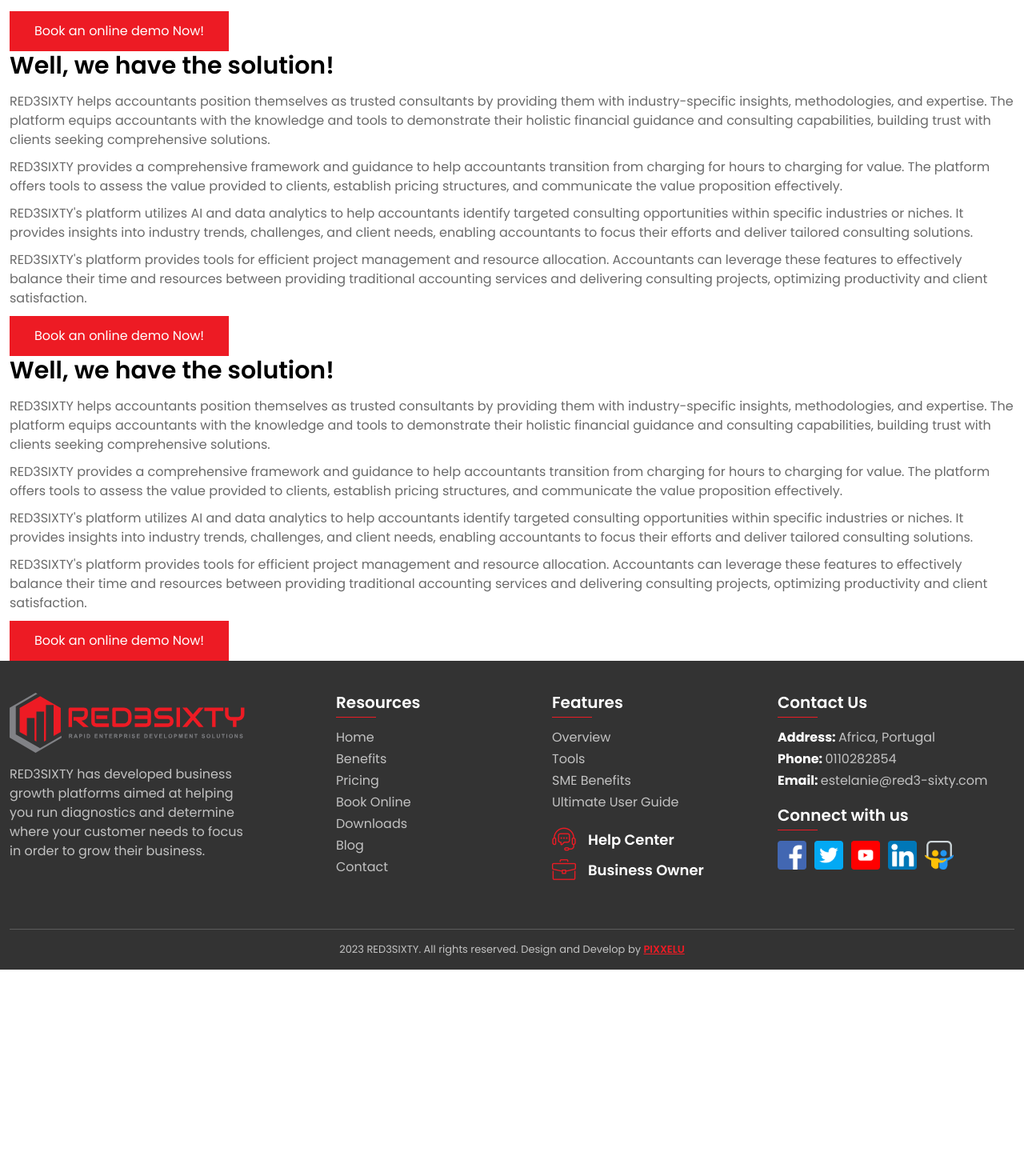
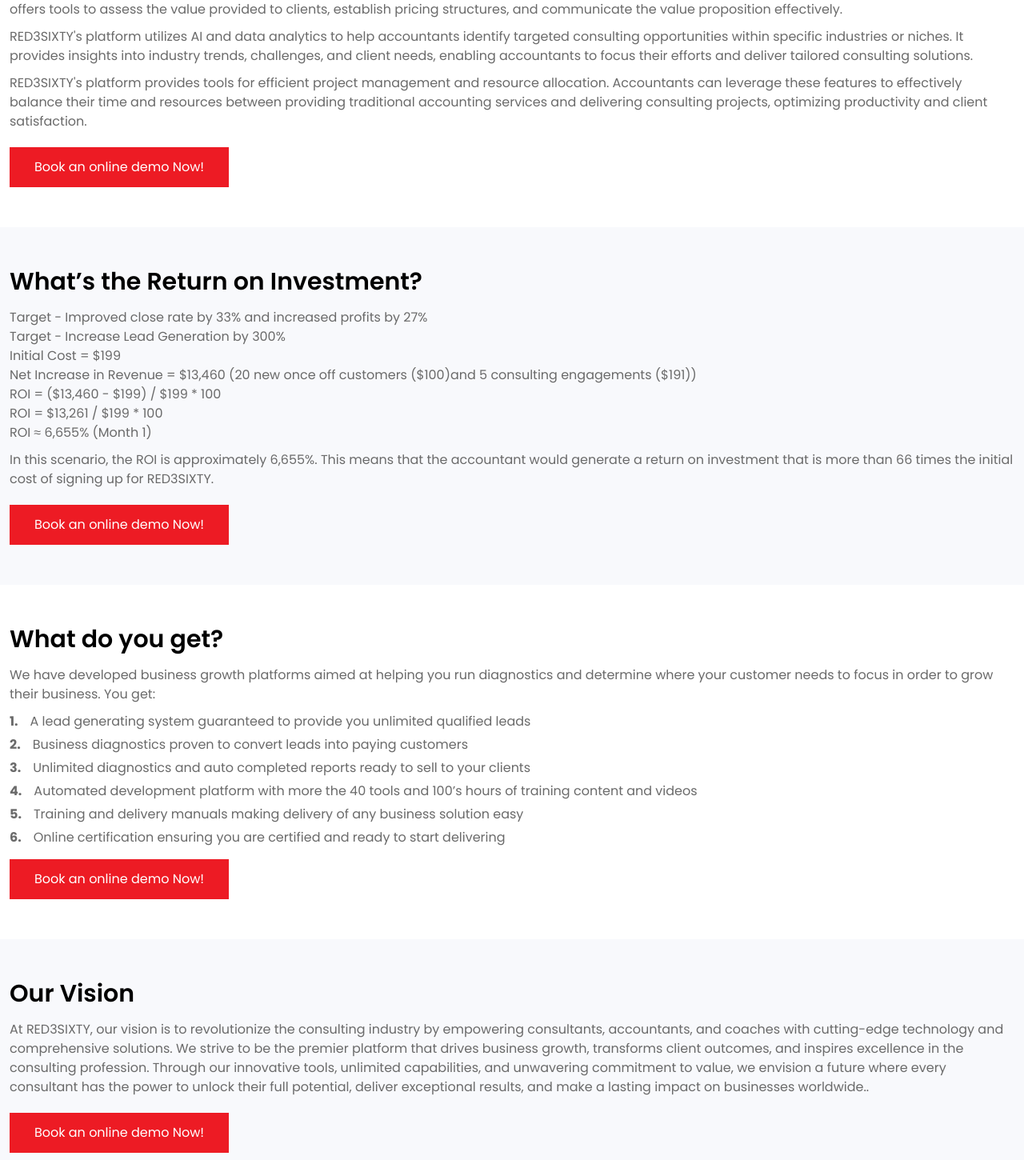
Before and after one commit to gauravpixxelu/red3-sixty, a React (Create React App) app: page /potential in a window 1280 px wide. Shown: the part 740-2190 px from the top of the page at 80% size. Before the commit the page ends 1952 px from the top, so only its background shows below. Built offline with nearby package versions, Linux system fonts and the light colour scheme.

Commit message:
newcommit

```diff
--- a/src/Components/UnlockYourPotential.jsx
+++ b/src/Components/UnlockYourPotential.jsx
@@ -12,8 +12,8 @@
 
             {/* Potential Data Starts */}
 
-            <section className="potential-data potential-bg">
-                <div className="container">
+            <section className="potential-data potential-bg" >
+                <div className="container" data-aos="fade-up">
                     <h2 className="hdng">Do the following problems resonate with you?</h2>
                     <p className="hdng-16">"I struggle with marketing and promoting my consulting services within my existing accounting client base, limiting awareness of the value-added services I can provide beyond traditional accounting."</p>
                     <p className="hdng-16">"I struggle with incorporating business diagnostics into my accounting and consulting approach, which hampers my ability to provide comprehensive insights and tailored solutions to clients."</p>
@@ -28,7 +28,7 @@
             {/* Potential Data Starts */}
 
             <section className="potential-data">
-                <div className="container">
+                <div className="container" data-aos="fade-up">
                     <h2 className="hdng">Well, we have the solution!</h2>
                     <p className="hdng-16">RED3SIXTY helps accountants position themselves as trusted consultants by providing them with industry-specific insights, methodologies, and expertise. The platform equips accountants with the knowledge and tools to demonstrate their holistic financial guidance and consulting capabilities, building trust with clients seeking comprehensive solutions.</p>
                     <p className="hdng-16">RED3SIXTY provides a comprehensive framework and guidance to help accountants transition from charging for hours to charging for value. The platform offers tools to assess the value provided to clients, establish pricing structures, and communicate the value proposition effectively.</p>
@@ -42,13 +42,18 @@
 
             {/* Potential Data Starts */}
 
-             <section className="potential-data">
-                <div className="container">
-                <h2 className="hdng">Well, we have the solution!</h2>
-                <p className="hdng-16">RED3SIXTY helps accountants position themselves as trusted consultants by providing them with industry-specific insights, methodologies, and expertise. The platform equips accountants with the knowledge and tools to demonstrate their holistic financial guidance and consulting capabilities, building trust with clients seeking comprehensive solutions.</p>
-                <p className="hdng-16">RED3SIXTY provides a comprehensive framework and guidance to help accountants transition from charging for hours to charging for value. The platform offers tools to assess the value provided to clients, establish pricing structures, and communicate the value proposition effectively.</p>
-                <p className="hdng-16">RED3SIXTY's platform utilizes AI and data analytics to help accountants identify targeted consulting opportunities within specific industries or niches. It provides insights into industry trends, challenges, and client needs, enabling accountants to focus their efforts and deliver tailored consulting solutions.</p>
-                <p className="hdng-16">RED3SIXTY's platform provides tools for efficient project management and resource allocation. Accountants can leverage these features to effectively balance their time and resources between providing traditional accounting services and delivering consulting projects, optimizing productivity and client satisfaction.</p>
+            <section className="potential-data potential-bg">
+                <div className="container" data-aos="fade-up">
+                    <h2 className="hdng">What’s the Return on Investment?</h2>
+                    <p className="hdng-16">Target - Improved close rate by 33% and increased profits by 27%<br />
+                        Target - Increase Lead Generation by 300%<br />
+                        Initial Cost = $199<br />
+                        Net Increase in Revenue = $13,460 (20 new once off customers ($100)and 5 consulting engagements ($191))<br />
+                        ROI = ($13,460 - $199) / $199 * 100 <br />
+                        ROI = $13,261 / $199 * 100<br />
+                        ROI ≈ 6,655% (Month 1)
+                    </p>
+                    <p className="hdng-16">In this scenario, the ROI is approximately 6,655%. This means that the accountant would generate a return on investment that is more than 66 times the initial cost of signing up for RED3SIXTY.</p>
                     <NavLink to="/contact" className="custom-btn"><span>Book an online demo Now!</span></NavLink>
                 </div>
             </section>
@@ -58,18 +63,35 @@
             {/* Potential Data Starts */}
 
             <section className="potential-data">
-                <div className="container">
-                <h2 className="hdng">Well, we have the solution!</h2>
-                <p className="hdng-16">RED3SIXTY helps accountants position themselves as trusted consultants by providing them with industry-specific insights, methodologies, and expertise. The platform equips accountants with the knowledge and tools to demonstrate their holistic financial guidance and consulting capabilities, building trust with clients seeking comprehensive solutions.</p>
-                <p className="hdng-16">RED3SIXTY provides a comprehensive framework and guidance to help accountants transition from charging for hours to charging for value. The platform offers tools to assess the value provided to clients, establish pricing structures, and communicate the value proposition effectively.</p>
-                <p className="hdng-16">RED3SIXTY's platform utilizes AI and data analytics to help accountants identify targeted consulting opportunities within specific industries or niches. It provides insights into industry trends, challenges, and client needs, enabling accountants to focus their efforts and deliver tailored consulting solutions.</p>
-                <p className="hdng-16">RED3SIXTY's platform provides tools for efficient project management and resource allocation. Accountants can leverage these features to effectively balance their time and resources between providing traditional accounting services and delivering consulting projects, optimizing productivity and client satisfaction.</p>
+                <div className="container" data-aos="fade-up">
+                    <h2 className="hdng">What do you get?</h2>
+                    <p className="hdng-16">We have developed business growth platforms aimed at helping you run diagnostics and determine where your customer needs to focus in order to grow their business. You get:</p>
+                    <ul className="site-ul">
+                     <li><b>1.</b>A lead generating system guaranteed to provide you unlimited qualified leads</li>
+                     <li><b>2.</b>Business diagnostics proven to convert leads into paying customers</li>
+                     <li><b>3.</b>Unlimited diagnostics and auto completed reports ready to sell to your clients</li>
+                     <li><b>4.</b>Automated development platform with more the 40 tools and 100’s hours of training content and videos</li>
+                     <li><b>5.</b>Training and delivery manuals making delivery of any business solution easy</li>
+                     <li><b>6.</b>Online certification ensuring you are certified and ready to start delivering </li>
+                    </ul>
                     <NavLink to="/contact" className="custom-btn"><span>Book an online demo Now!</span></NavLink>
                 </div>
             </section>
 
             {/* Potential Data Ends */}
 
+
+            {/* Potential Data Starts */}
+
+            <section className="potential-data potential-bg">
+                <div className="container" data-aos="fade-up">
+                    <h2 className="hdng">Our Vision</h2>
+                    <p className="hdng-16">At RED3SIXTY, our vision is to revolutionize the consulting industry by empowering consultants, accountants, and coaches with cutting-edge technology and comprehensive solutions. We strive to be the premier platform that drives business growth, transforms client outcomes, and inspires excellence in the consulting profession. Through our innovative tools, unlimited capabilities, and unwavering commitment to value, we envision a future where every consultant has the power to unlock their full potential, deliver exceptional results, and make a lasting impact on businesses worldwide..</p>
+                    <NavLink to="/contact" className="custom-btn"><span>Book an online demo Now!</span></NavLink>
+                </div>
+            </section>
+
+            {/* Potential Data Ends */}
 
 
         </div>
--- a/src/assets/css/mobile.css
+++ b/src/assets/css/mobile.css
@@ -719,4 +719,32 @@
 }
 
 
+/*-- Accountant Css --*/
+
+
+.accontant-data {
+    padding: 30px 0;
 }
+.acc-graph {
+    display: grid;
+    grid-template-columns: repeat(1,1fr);
+    grid-column-gap: 0;
+    margin-top: 20px;
+    grid-row-gap: 10px;
+}
+.acc-box {
+    padding: 20px;
+}
+.acc-box h4 {
+    margin: 0;
+    font-size: 18px;
+}
+.accontant-block {
+    padding: 30px 0;
+    background: #F8F9FC;
+}
+.acc-graph img {
+    display: none;
+}
+
+}
--- a/src/assets/css/style.css
+++ b/src/assets/css/style.css
@@ -2171,5 +2171,19 @@
     text-align: center;
     color: #ffffff;
 }
+.potential-data {
+    padding: 50px 0;
+}
+.potential-data.potential-bg {
+    background: #F8F9FC;
+}
+.potential-data a.custom-btn {
+    margin-top: 10px;
+}
+.potential-data .site-ul li {
+    font-size: 16px;
+    margin: 0 0 5px;
+    color: #6a6a6a;
+}
 
 /*-- Accountant Css --*/
```
Also changed, not shown: src/Components/AnAccountant.jsx (+12 -12 lines). Lines whose indentation alone changed are shown as unchanged.
